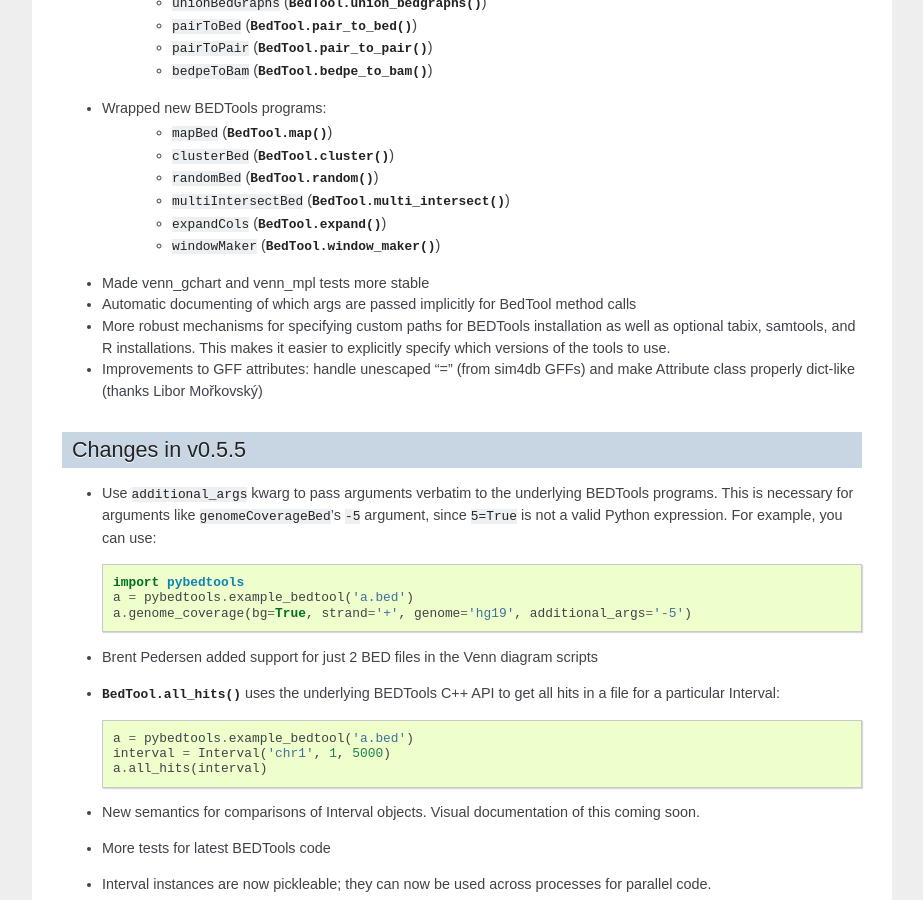
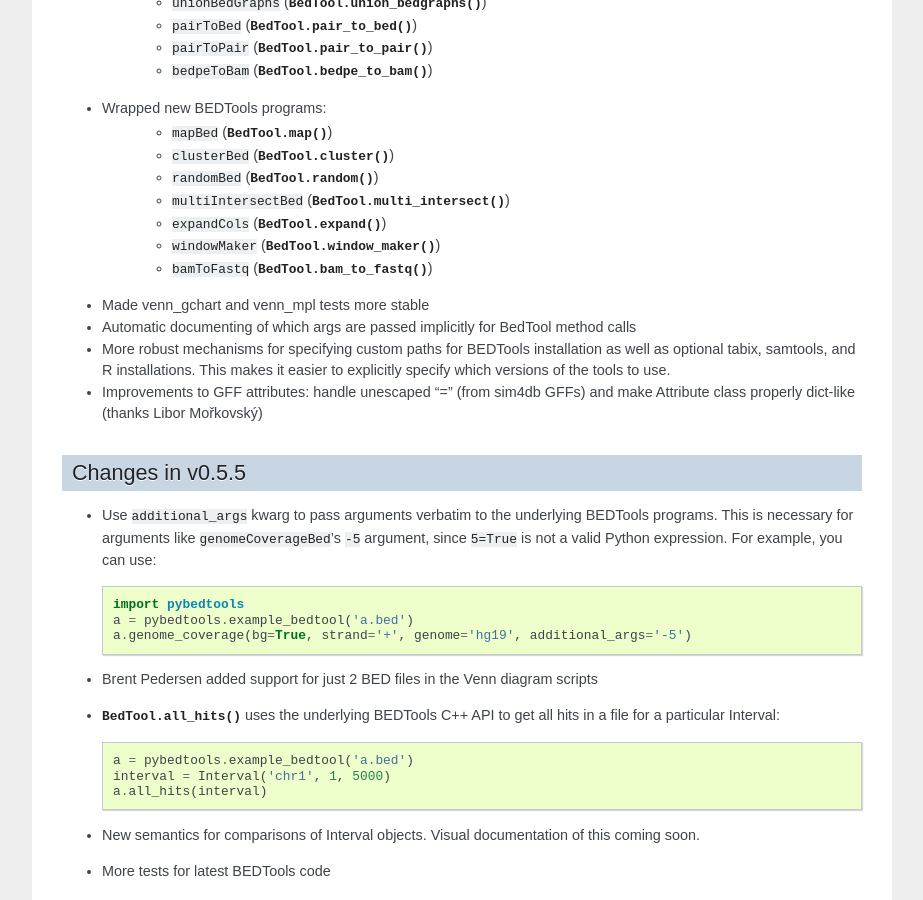
Before and after one commit to daler/pybedtools, a Sphinx documentation site: the page built from docs/source/changes.rst, in a window 1280 px wide and 900 px high, scrolled down 885 px. Shown: the whole window, without its empty margins (198-1121 px from the left). Built offline with Sphinx 7.4.7, drawn with Linux system fonts in a browser that asks for light colours; comment, search, counter and statistics services are not loaded.

Commit message:
docs for bam_to_fastq

```diff
--- a/docs/source/autodoc_source.rst
+++ b/docs/source/autodoc_source.rst
@@ -71,6 +71,7 @@
     pybedtools.BedTool.to_bam
     pybedtools.BedTool.bedpe_to_bam
     pybedtools.BedTool.bed6
+    pybedtools.BedTool.bam_to_fastq
     pybedtools.BedTool.sequence
     pybedtools.BedTool.mask_fasta
     pybedtools.BedTool.nucleotide_content
--- /dev/null
+++ b/docs/source/autodocs/pybedtools.BedTool.bam_to_fastq.rst
@@ -0,0 +1,6 @@
+pybedtools.BedTool.bam_to_fastq
+===============================
+
+.. currentmodule:: pybedtools
+
+.. automethod:: BedTool.bam_to_fastq
--- a/docs/source/autodocs/pybedtools.BedTool.rst
+++ b/docs/source/autodocs/pybedtools.BedTool.rst
@@ -19,6 +19,7 @@
       ~BedTool.any_hits
       ~BedTool.as_intervalfile
       ~BedTool.bam_to_bed
+      ~BedTool.bam_to_fastq
       ~BedTool.bed6
       ~BedTool.bedpe_to_bam
       ~BedTool.bgzip
--- a/docs/source/changes.rst
+++ b/docs/source/changes.rst
@@ -77,6 +77,7 @@
     * `multiIntersectBed` (:meth:`BedTool.multi_intersect`)
     * `expandCols` (:meth:`BedTool.expand`)
     * `windowMaker` (:meth:`BedTool.window_maker`)
+    * `bamToFastq` (:meth:`BedTool.bam_to_fastq`)
 
 * Made venn_gchart and venn_mpl tests more stable
 
```
